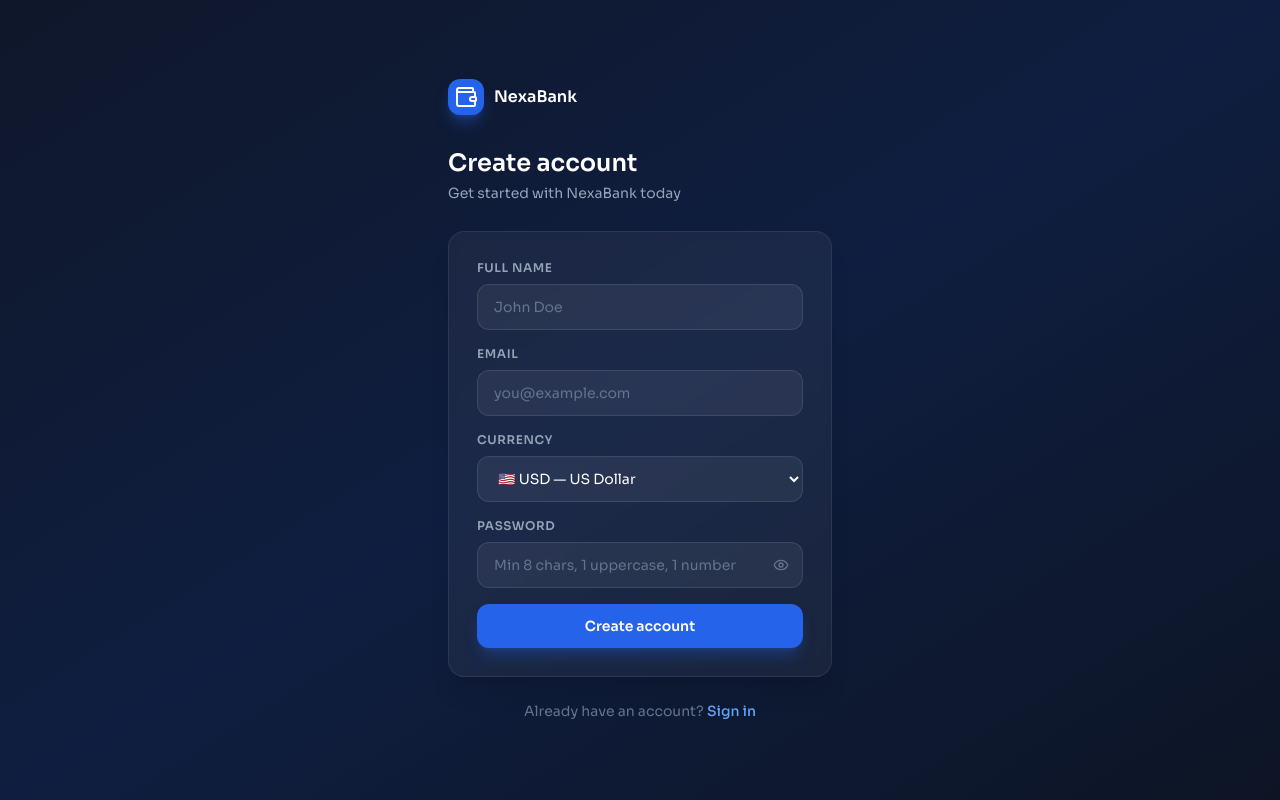
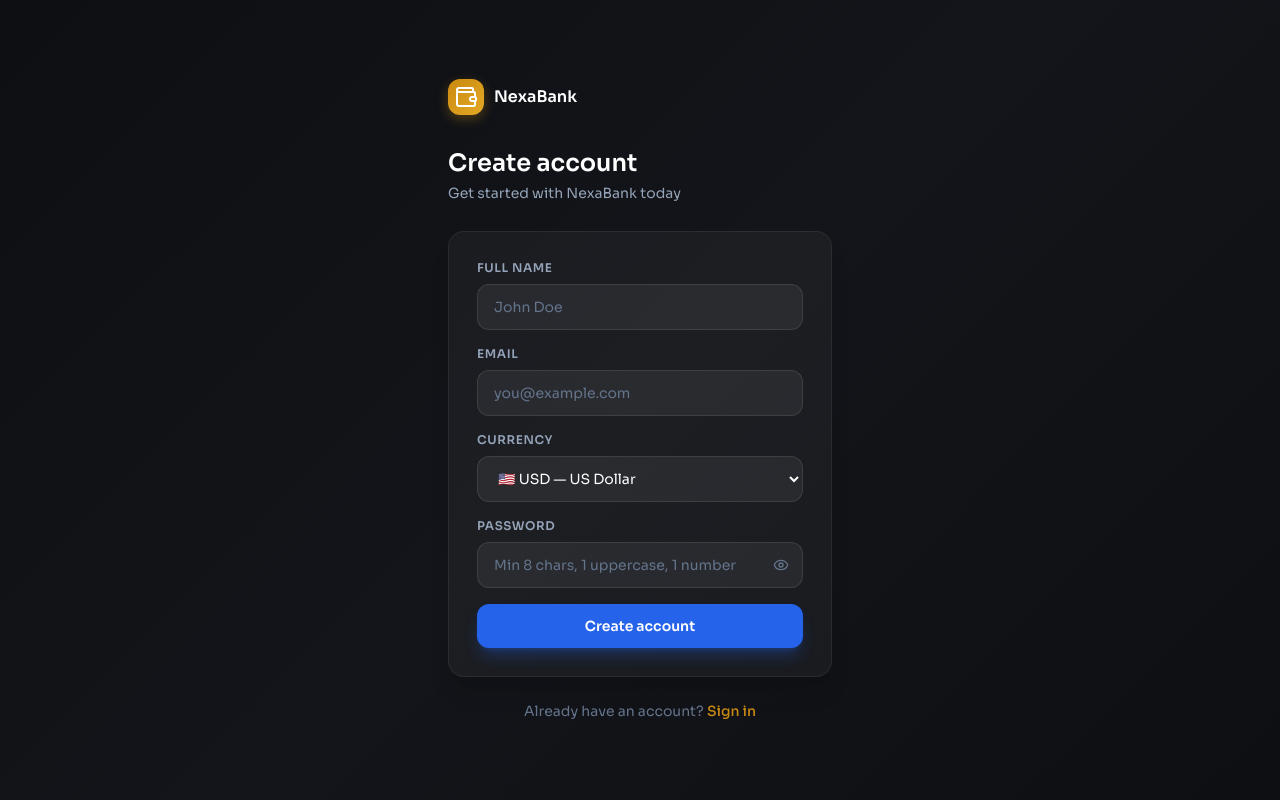
Before and after one commit to hvriza39-rgb/Online-banking, a Next.js app: page /register in a window 1280 px wide. Built offline with nearby package versions, Linux system fonts and the light colour scheme.

Commit message:
Update page.tsx

```diff
--- a/src/app/(auth)/register/page.tsx
+++ b/src/app/(auth)/register/page.tsx
@@ -7,10 +7,12 @@ export const metadata: Metadata = { title: "Create Account" };
 
 export default function RegisterPage() {
   return (
-    <div className="min-h-screen bg-gradient-to-br from-slate-900 via-[#0f1e40] to-[#0d1525] flex items-center justify-center p-6">
+    <div className="min-h-screen flex items-center justify-center p-6"
+      style={{ background: "linear-gradient(135deg, #0d0f13 0%, #13151a 50%, #0d0f13 100%)" }}>
       <div className="w-full max-w-sm">
         <div className="flex items-center gap-2.5 mb-8">
-          <div className="w-9 h-9 bg-blue-600 rounded-xl flex items-center justify-center shadow-lg shadow-blue-600/40">
+          <div className="w-9 h-9 rounded-xl flex items-center justify-center shadow-lg"
+            style={{ background: "linear-gradient(135deg, #c98a10, #e5a825)", boxShadow: "0 4px 12px rgba(201,138,16,0.35)" }}>
             <Wallet className="w-4.5 h-4.5 text-white" />
           </div>
           <span className="font-semibold text-white">NexaBank</span>
@@ -21,13 +23,14 @@ export default function RegisterPage() {
           <p className="text-slate-400 text-sm">Get started with NexaBank today</p>
         </div>
 
-        <div className="bg-white/[0.05] backdrop-blur-sm border border-white/[0.08] rounded-2xl p-7 shadow-xl">
+        <div className="rounded-2xl p-7 shadow-xl"
+          style={{ background: "rgba(255,255,255,0.04)", border: "1px solid rgba(255,255,255,0.07)" }}>
           <RegisterForm />
         </div>
 
         <p className="text-center text-sm text-slate-500 mt-6">
           Already have an account?{" "}
-          <Link href="/login" className="text-blue-400 hover:text-blue-300 font-medium transition-colors">
+          <Link href="/login" className="font-medium" style={{ color: "#c98a10" }}>
             Sign in
           </Link>
         </p>
```
